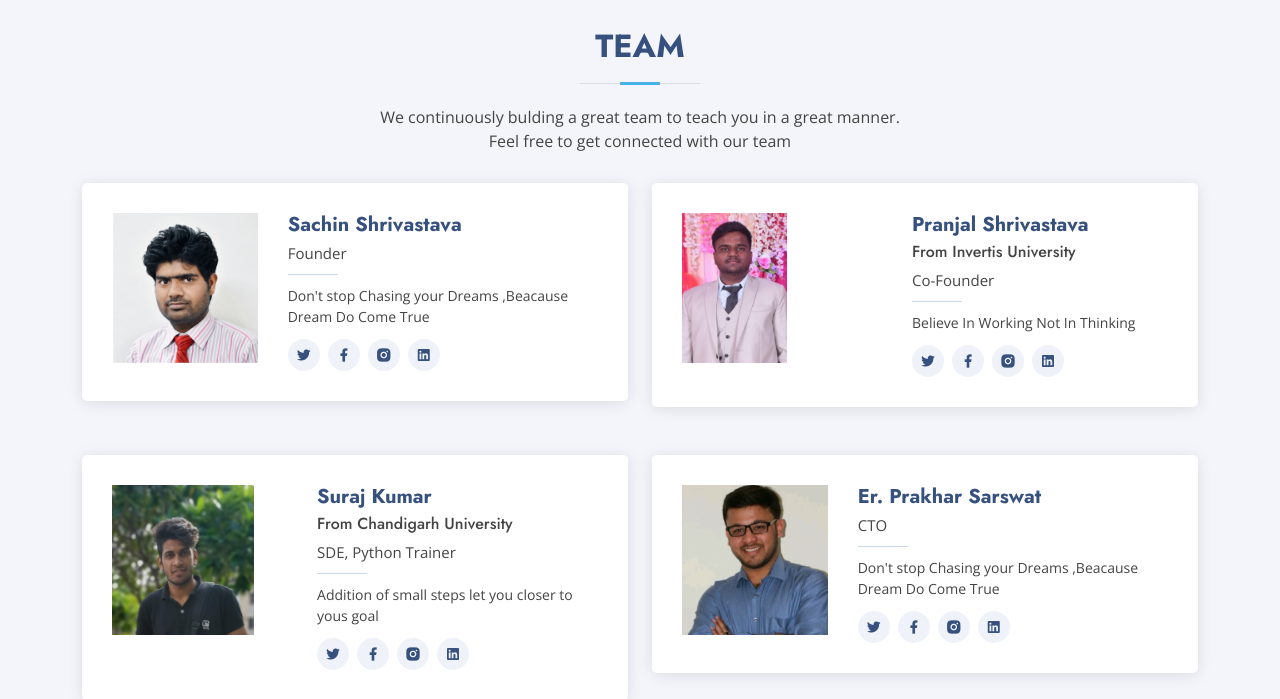
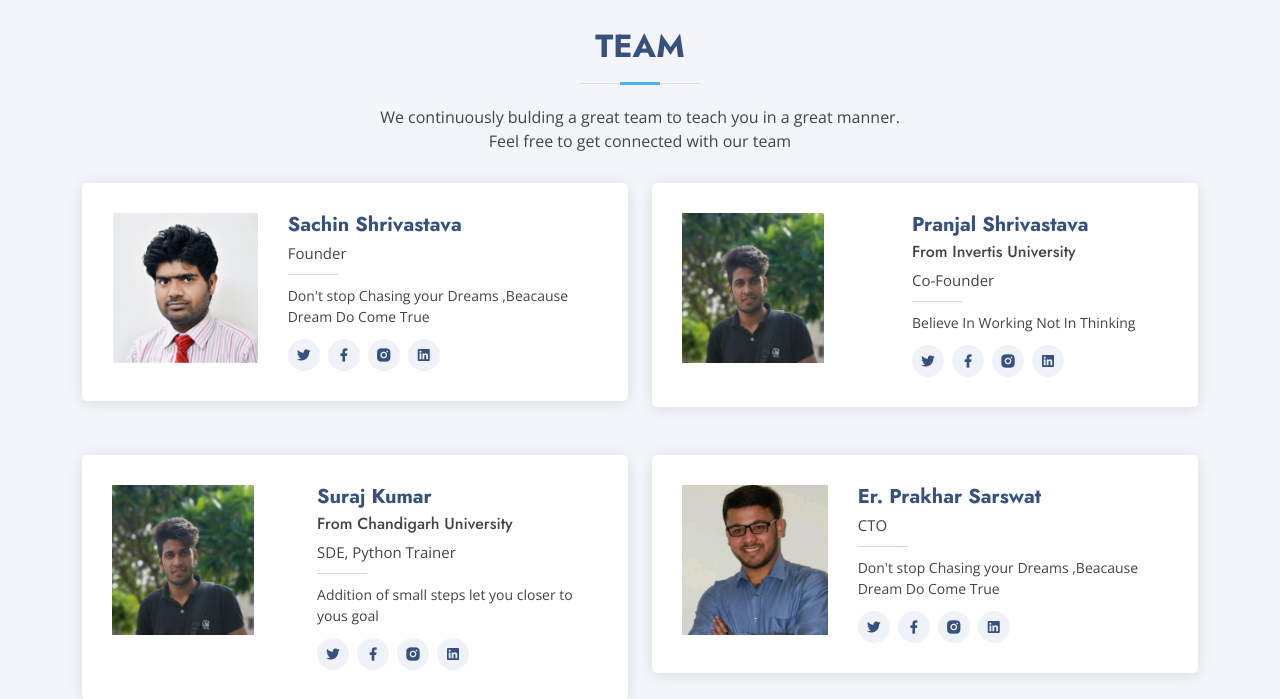
Before and after one commit to IP-Coder/Dabotics, a PHP site: page /Team.php in a window 1280 px wide. Shown: the part 73-772 px from the top of the page. Run offline with PHP 8.4, Linux system fonts and the light colour scheme.

Commit message:
Update Team.php
trying

```diff
--- a/Team.php
+++ b/Team.php
@@ -69,7 +69,7 @@
 
                     <div class="col-lg-6 mt-4 mt-lg-0">
                         <div class="member d-flex align-items-start" data-aos="zoom-in" data-aos-delay="200">
-                            <div class="pic"><img src="assets/img/team/team-2.png" class="img-fluid" alt=""></div>
+                            <div class="pic"><img src="assets/img/team/team-3.png" class="img-fluid" alt=""></div>
                             <div class="member-info">
                                 <h4>Pranjal Shrivastava</h4>
                                 <h6>From Invertis University</h6>
```
